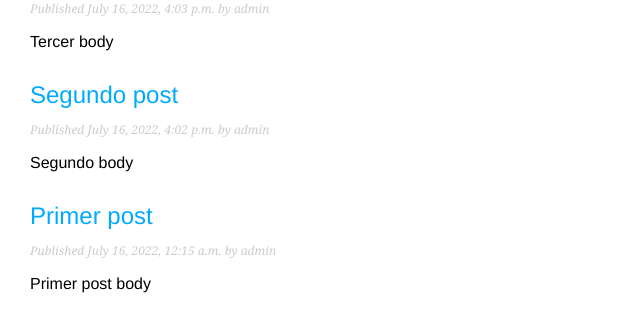
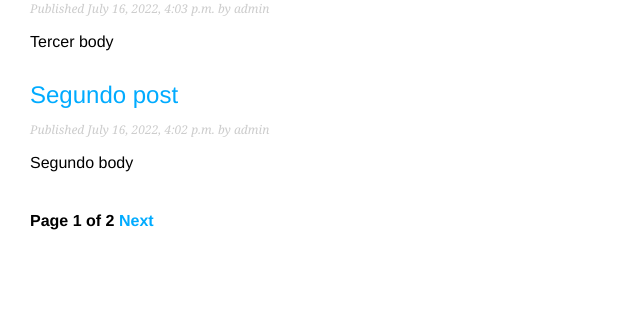
Before and after one commit to Luciano-C/Blog-Django, a Django app: page /blog/ in a window 1280 px wide. Shown: the part 260-592 px from the top of the page, without its empty margins (0-640 px from the left). Run offline with Django 3.2, Linux system fonts and the light colour scheme; data comes from the database, SQL or seed files in the repository; both versions use the stored data as it was after the commit.

Commit message:
Añadida paginación y vista basada en clases en views.py

```diff
--- a/mysite/blog/templates/blog/post/list.html
+++ b/mysite/blog/templates/blog/post/list.html
@@ -13,4 +13,5 @@
         </p>
         {{post.body|truncatewords:30|linebreaks}}
     {% endfor %}
+    {% include "pagination.html" with page=page_obj %}
 {% endblock %}
--- /dev/null
+++ b/mysite/blog/templates/pagination.html
@@ -0,0 +1,13 @@
+<div class="pagination">
+    <span class="step-links">
+        {% if page.has_previous %}
+            <a href="?page={{page.previous_page_number}}">Previous</a>
+        {% endif %}
+        <span class="current">
+            Page {{ page.number }} of {{ page.paginator.num_pages }}
+        </span>
+        {% if page.has_next %}
+        <a href="?page={{ page.next_page_number }}">Next</a>
+        {% endif %}
+    </span>
+</div>
--- a/mysite/blog/urls.py
+++ b/mysite/blog/urls.py
@@ -4,6 +4,7 @@ from . import views
 app_name = "blog"
 
 urlpatterns = [
-    path("", views.post_list, name="post_list"),
+    #path("", views.post_list, name="post_list"),
+    path("", views.PostListView.as_view(), name="post_list"),
     path("<int:year>/<int:month>/<int:day>/<slug:post>/", views.post_detail, name="post_detail")
 ]
--- a/mysite/blog/views.py
+++ b/mysite/blog/views.py
@@ -1,13 +1,31 @@
 from django.shortcuts import render, get_object_or_404
 from .models import Post
-
+from django.core.paginator import Paginator, EmptyPage, PageNotAnInteger
+from django.views.generic import ListView
 
 # Create your views here.
 def post_list(request):
-    posts = Post.published.all()
-    return render(request, "blog/post/list.html", {"posts": posts})
+    object_list = Post.published.all()
+    # Paginator(object_list, 3) => 3 posts por página
+    paginator = Paginator(object_list, 3)
+    page = request.GET.get("page")
+    try:
+        posts = paginator.page(page)
+    except PageNotAnInteger:
+        # Si la página no es entero, entrega la primera página
+        posts = paginator.page(1)
+    except EmptyPage:
+        # Si la página está fuera de rango, entrega la última página
+        posts = paginator.page(paginator.num_pages)
+    return render(request, "blog/post/list.html", {"page": page, "posts": posts})
 
 
 def post_detail(request, year, month, day, post):
     post = get_object_or_404(Post, slug=post, status="published", publish__year=year, publish__month=month, publish__day=day)
     return render(request, "blog/post/detail.html", {"post": post})
+
+class PostListView(ListView):
+    queryset = Post.published.all()
+    context_object_name = "posts"
+    paginate_by = 3
+    template_name = "blog/post/list.html"
```
Also changed, not shown: mysite/db.sqlite3.
